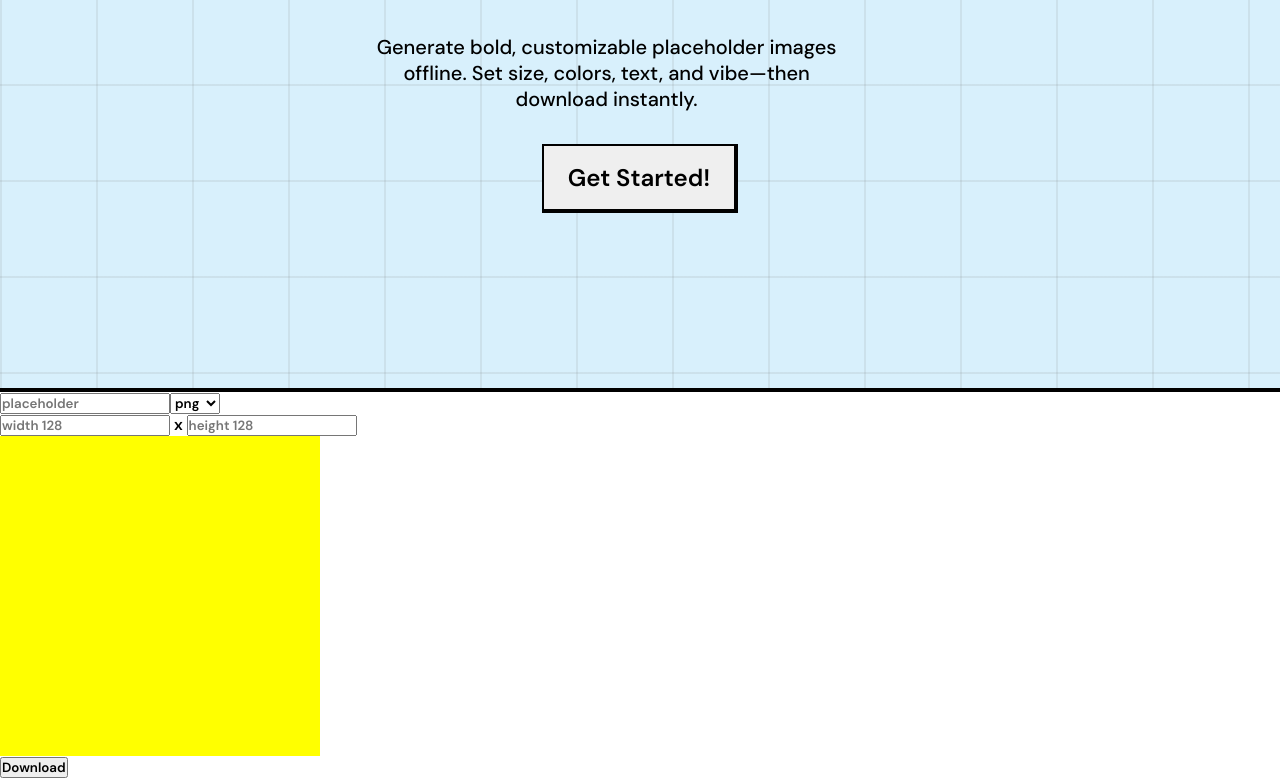
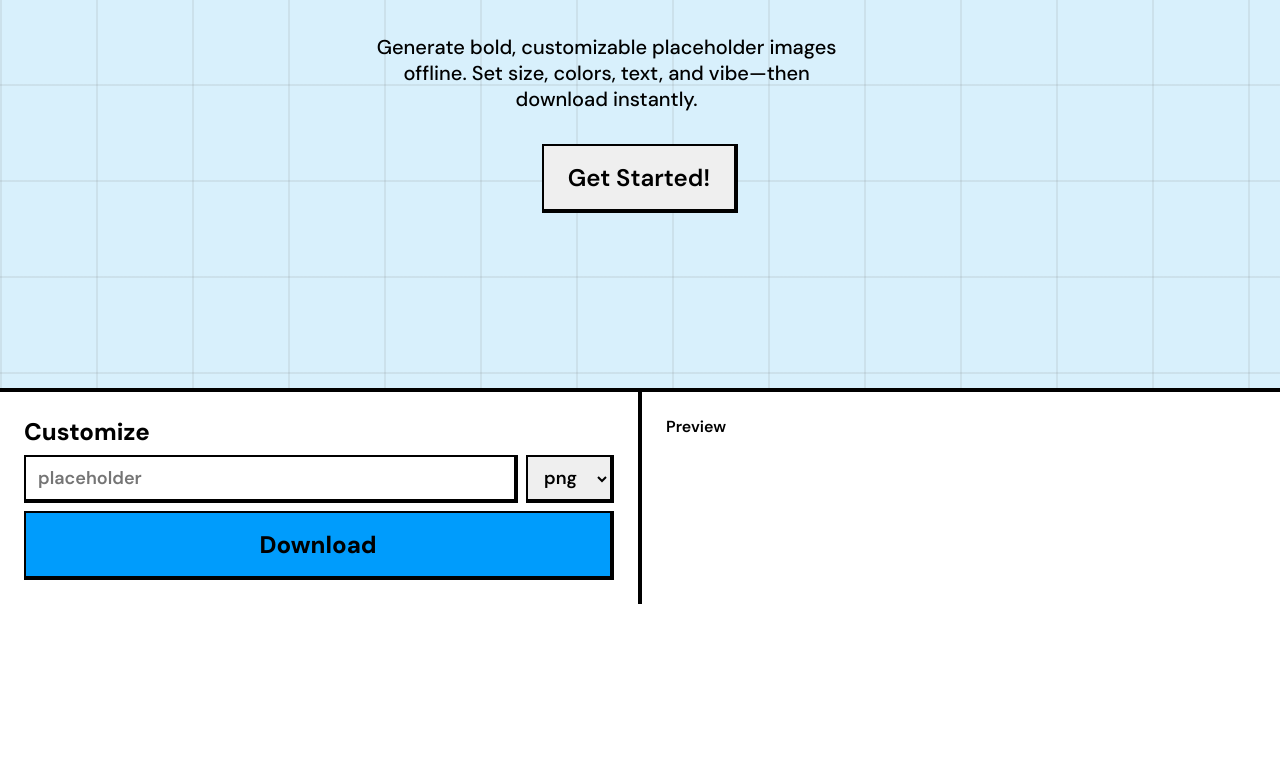
Before and after one commit to kamran-rafi/PlaceholderGenerator, a React (Vite) app: page / in a window 1280 px wide. Shown: the part 382-1160 px from the top of the page. After the commit the page ends 986 px from the top, so only its background shows below. Built offline with nearby package versions, Linux system fonts and the light colour scheme.

Commit message:
Added more components

```diff
--- a/src/App.jsx
+++ b/src/App.jsx
@@ -3,6 +3,7 @@ import * as htmlToImage from 'html-to-image';
 
 import Navigation from './components/Navigation/Navigation';
 import Welcome from './components/Welcome/Welcome';
+import Editor from './components/Editor/Editor';
 
 import Input from './components/Input/Input';
 import Button from './components/Button/Button';
@@ -59,7 +60,8 @@ const App = () => {
     <>
       <Navigation />
       <Welcome />
-      <Input hint="placeholder" value={filename} changeCallback={e => setFilename(e.target.value)} />
+      <Editor />
+      {/* <Input hint="placeholder" value={filename} changeCallback={e => setFilename(e.target.value)} />
       <Selector value={filetype} changeCallback={e => setFiletype(e.target.value)} />
       <div>
         <Input hint="width 128" value={width} changeCallback={e => setWidth(e.target.value)} type="number"/>
@@ -70,7 +72,7 @@ const App = () => {
         ref={imageContainer}
         style={{ width: "320px", height: "320px", backgroundColor: "yellow" }}
       ></div>
-      <Button title="Download" clickCallback={downloadImage} />
+      <Button title="Download" clickCallback={downloadImage} /> */}
     </>
   )
 }
--- a/src/components/Button/Button.jsx
+++ b/src/components/Button/Button.jsx
@@ -1,9 +1,11 @@
+import Style from "./Button.module.css"
+
 const Button = props => {
 
     const { title, clickCallback } = props
 
     return (
-        <button onClick={clickCallback}>
+        <button id={Style.Button} onClick={clickCallback}>
             {title || "button"}
         </button>
     )
--- /dev/null
+++ b/src/components/Button/Button.module.css
@@ -0,0 +1,17 @@
+#Button {
+    border-top: 2px solid black;
+    border-left: 2px solid black;
+    border-right: 4px solid black;
+    border-bottom: 4px solid black;
+    font-size: 24px;
+    font-weight: 800;
+    padding: 16px 24px;
+    background-color: #009cfc;
+}
+
+#Button:hover {
+    border-top: 4px solid black;
+    border-left: 4px solid black;
+    border-right: 2px solid black;
+    border-bottom: 2px solid black;
+}
--- /dev/null
+++ b/src/components/DropMenu/DropMenu.jsx
@@ -0,0 +1,16 @@
+import Style from "./DropMenu.module.css"
+
+const DropMenu = props => {
+
+    const { value, changeCallback } = props
+
+    return (
+        <select id={Style.Select} value={value} onChange={changeCallback}>
+            <option value="png">png</option>
+            <option value="jpeg">jpeg</option>
+            <option value="svg">svg</option>
+        </select>
+    )
+}
+
+export default DropMenu
--- /dev/null
+++ b/src/components/DropMenu/DropMenu.module.css
@@ -0,0 +1,17 @@
+#Select {
+    outline: none;
+    border-top: 2px solid black;
+    border-left: 2px solid black;
+    border-right: 4px solid black;
+    border-bottom: 4px solid black;
+    font-size: 18px;
+    padding: 8px 12px;
+}
+
+#Select:hover {
+    outline: none;
+    border-top: 4px solid black;
+    border-left: 4px solid black;
+    border-right: 2px solid black;
+    border-bottom: 2px solid black;
+}
--- /dev/null
+++ b/src/components/Editor/Editor.jsx
@@ -0,0 +1,34 @@
+import { useState } from "react"
+import Style from "./Editor.module.css"
+import Input from "../Input/Input"
+import DropMenu from "../DropMenu/DropMenu"
+import Button from "../Button/Button"
+
+const Editor = () => {
+    const [filename, setFilename] = useState("")
+    const [filetype, setFiletype] = useState("png")
+
+    const downloadImage = () => {
+        console.log(
+            filename, filetype
+        )
+    }
+
+    return (
+        <section id={Style.Editor}>
+            <aside className={Style.inputs}>
+                <h2>Customize</h2>
+                <div className={Style.fileInfo}>
+                    <Input hint="placeholder" value={filename} changeCallback={e => setFilename(e.target.value)} />
+                    <DropMenu value={filetype} changeCallback={e => setFiletype(e.target.value)} />
+                </div>
+                <Button title="Download" clickCallback={downloadImage} />
+            </aside>
+            <aside className={Style.preview}>
+                Preview
+            </aside>
+        </section>
+    )
+}
+
+export default Editor
--- /dev/null
+++ b/src/components/Editor/Editor.module.css
@@ -0,0 +1,26 @@
+#Editor {
+    display: grid;
+    grid-template-columns: 1fr 1fr;
+}
+
+.inputs {
+    border-right: 2px solid black;
+    padding: 24px;
+    display: flex;
+    flex-direction: column;
+    gap: 8px;
+}
+
+.inputs > h2 {
+    font-weight: 800;
+}
+
+.fileInfo {
+    display: flex;
+    gap: 8px;
+}
+
+.preview {
+    border-left: 2px solid black;
+    padding: 24px;
+}
--- a/src/components/Input/Input.jsx
+++ b/src/components/Input/Input.jsx
@@ -1,9 +1,12 @@
+import Style from "./Input.module.css"
+
 const Input = props => {
 
     const { hint, value, changeCallback, type} = props
 
     return (
         <input
+            id={Style.Input}
             placeholder={hint}
             value={value}
             onChange={changeCallback}
--- /dev/null
+++ b/src/components/Input/Input.module.css
@@ -0,0 +1,17 @@
+#Input {
+    padding: 8px 12px;
+    border-top: 2px solid black;
+    border-left: 2px solid black;
+    border-right: 4px solid black;
+    border-bottom: 4px solid black;
+    font-size: 18px;
+    width: 100%;
+}
+
+#Input:focus {
+    outline: none;
+    border-top: 4px solid black;
+    border-left: 4px solid black;
+    border-right: 2px solid black;
+    border-bottom: 2px solid black;
+}
```
